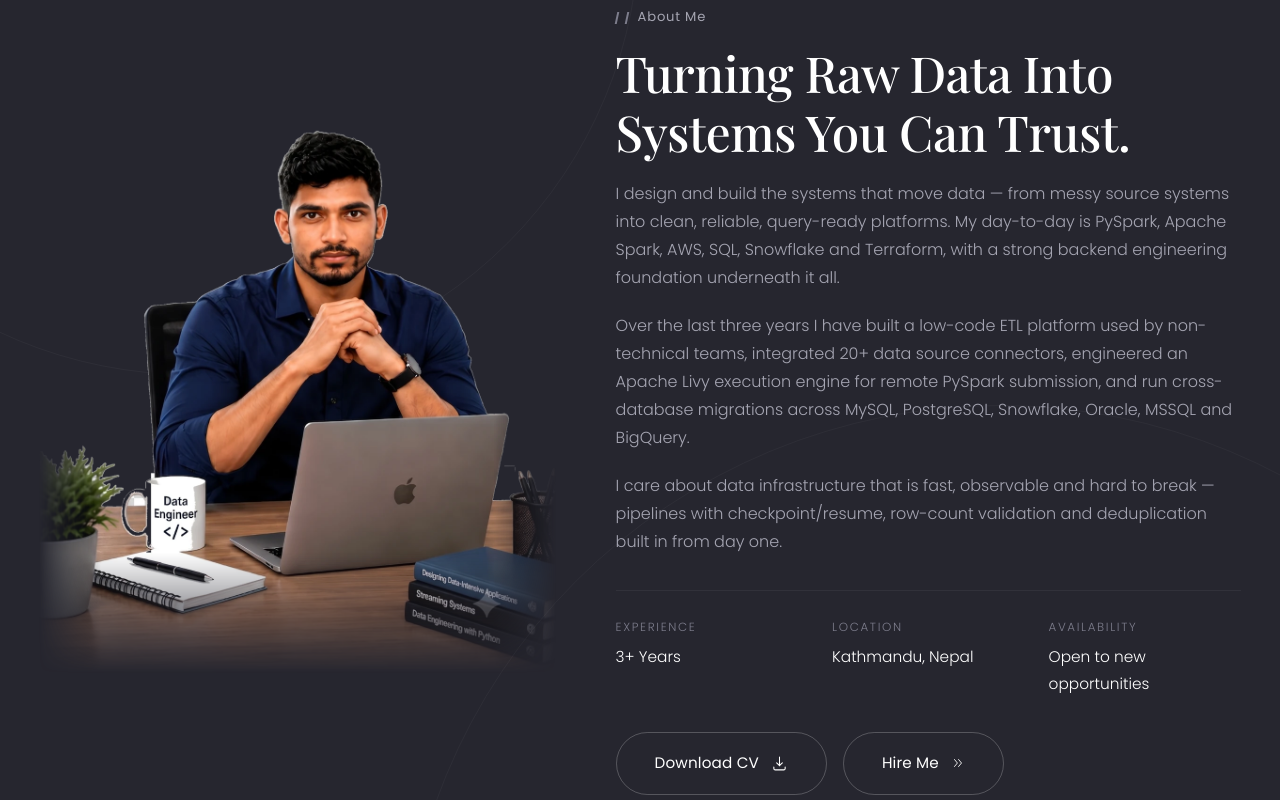
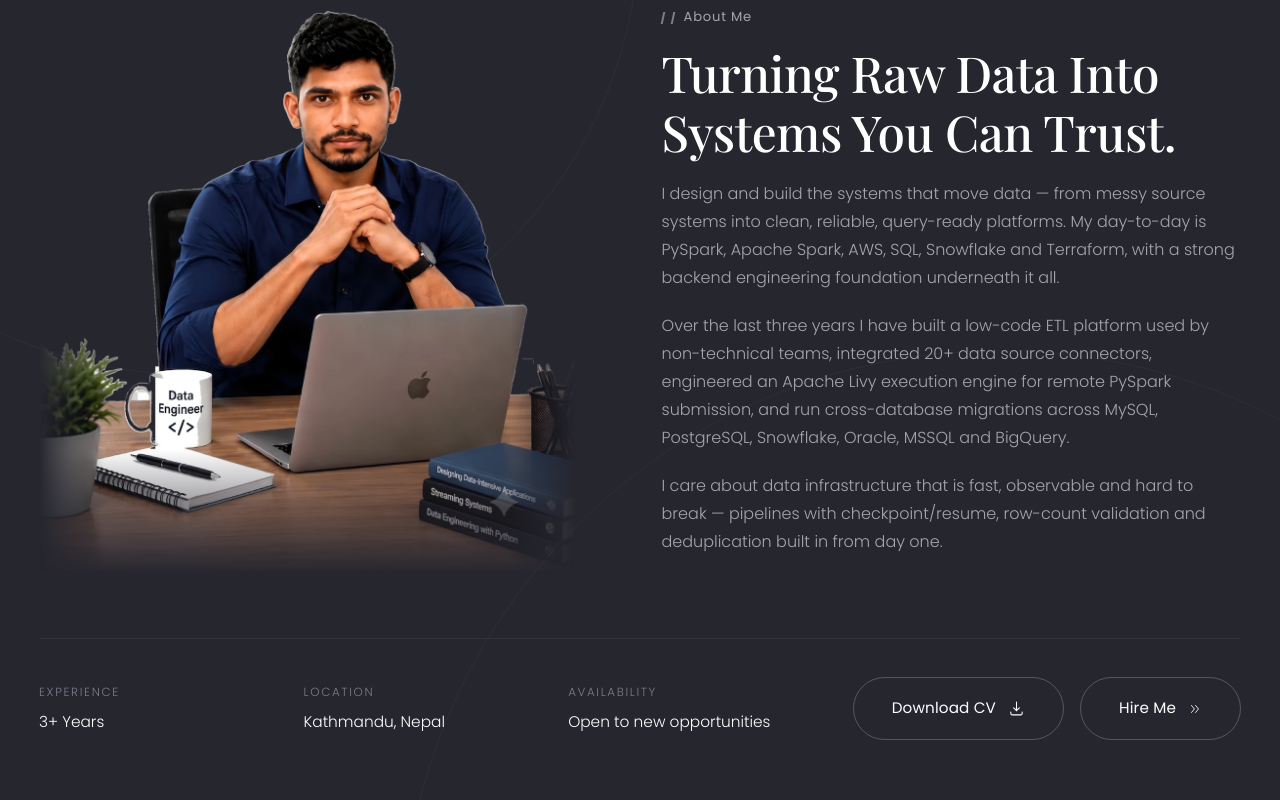
Before and after one commit to Arvind19999/data_portfolio, a React (Vite) app: page /about in a window 1280 px wide. Shown: the part 540-1340 px from the top of the page. Built offline with nearby package versions, Linux system fonts and the light colour scheme.

Commit message:
feature:- about section modify

```diff
--- a/src/data/site.js
+++ b/src/data/site.js
@@ -1043,7 +1043,7 @@ export const navigation = [
       { label: 'Projects', to: '/projects' },
       { label: 'Project Details', to: '/projects/datafuseai' },
       { label: 'FAQ', to: '/faq' },
-      { label: '404 Page', to: '/404' },
+      // { label: '404 Page', to: '/404' },
     ],
   },
   { label: 'Contact', to: '/contact' },
--- a/src/index.css
+++ b/src/index.css
@@ -1043,9 +1043,38 @@ ul {
    natural 1100×1164 and towers over the text. */
 .about-intro {
   display: grid;
-  grid-template-columns: 0.95fr 1.15fr;
-  gap: 60px;
+  grid-template-columns: 1fr 1.08fr;
+  gap: 86px;
   align-items: center;
+}
+
+.about-intro__copy > h2 {
+  margin-bottom: 4px;
+}
+
+/* Full-width strip under the two columns: facts on the left, actions right. */
+.about-facts {
+  display: flex;
+  align-items: center;
+  justify-content: space-between;
+  gap: 40px 60px;
+  flex-wrap: wrap;
+  margin-top: 64px;
+  padding-top: 38px;
+  border-top: 1px solid var(--line-soft);
+}
+
+.about-facts__list {
+  display: grid;
+  grid-template-columns: repeat(3, minmax(0, 1fr));
+  gap: 40px;
+  flex: 1 1 460px;
+}
+
+.about-facts__actions {
+  display: flex;
+  gap: 16px;
+  flex-wrap: wrap;
 }
 
 /* The cut-out is only a silhouette down to the desk — the desk itself runs to
@@ -1055,9 +1084,6 @@ ul {
   display: block;
   width: 100%;
   height: auto;
-  max-height: 620px;
-  object-fit: contain;
-  object-position: center bottom;
   -webkit-mask-image:
     linear-gradient(to bottom, #000 78%, transparent 100%),
     linear-gradient(to right, transparent 0%, #000 12%, #000 88%, transparent 100%);
@@ -2904,9 +2930,22 @@ ul {
     gap: 46px;
   }
 
+  /* Stacked, the photo would run the full container width and dwarf the copy,
+     so it is held to a portrait-sized block and centred. */
   .about-intro__media img {
-    max-height: 460px;
+    max-width: 420px;
     margin-inline: auto;
+  }
+
+  .about-facts {
+    margin-top: 46px;
+    padding-top: 32px;
+  }
+
+  .about-facts__list {
+    grid-template-columns: repeat(auto-fit, minmax(150px, 1fr));
+    gap: 26px;
+    flex-basis: 100%;
   }
 
   .info-card {
--- a/src/pages/About.jsx
+++ b/src/pages/About.jsx
@@ -36,7 +36,7 @@ export default function About() {
               />
             </Reveal>
 
-            <Reveal delay={120}>
+            <Reveal delay={120} className="about-intro__copy">
               <span className="sec-label">About Me</span>
               <h2>Turning Raw Data Into Systems You Can Trust.</h2>
 
@@ -45,17 +45,14 @@ export default function About() {
                   {para}
                 </p>
               ))}
+            </Reveal>
+          </div>
 
-              <div
-                style={{
-                  display: 'grid',
-                  gridTemplateColumns: 'repeat(auto-fit, minmax(150px, 1fr))',
-                  gap: 24,
-                  margin: '34px 0',
-                  paddingTop: 26,
-                  borderTop: '1px solid var(--line-soft)',
-                }}
-              >
+          {/* The facts and the buttons run the full width underneath. Kept
+              inside the copy column they made it half again as tall as the
+              photo, which left the photo stranded in the middle of the row. */}
+          <Reveal className="about-facts" delay={60}>
+            <div className="about-facts__list">
               {[
                 ['Experience', `${profile.experienceYears} Years`],
                 ['Location', profile.location],
@@ -68,7 +65,7 @@ export default function About() {
               ))}
             </div>
 
-              <div style={{ display: 'flex', gap: 16, flexWrap: 'wrap' }}>
+            <div className="about-facts__actions">
               <a className="btn" href={profile.resume} download>
                 <span>Download CV</span>
                 <Download className="btn__icon" />
@@ -79,7 +76,6 @@ export default function About() {
               </Link>
             </div>
           </Reveal>
-          </div>
         </div>
       </section>
 
```
Lines whose indentation alone changed are shown as unchanged.
